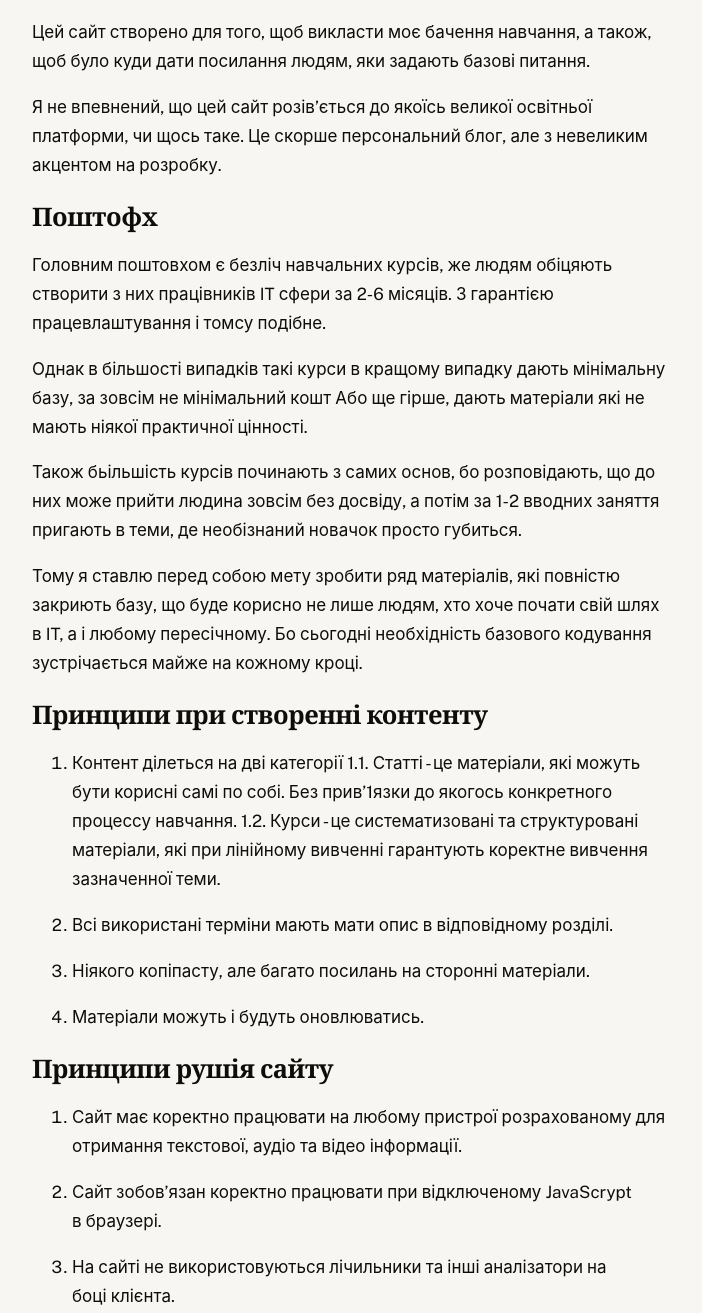
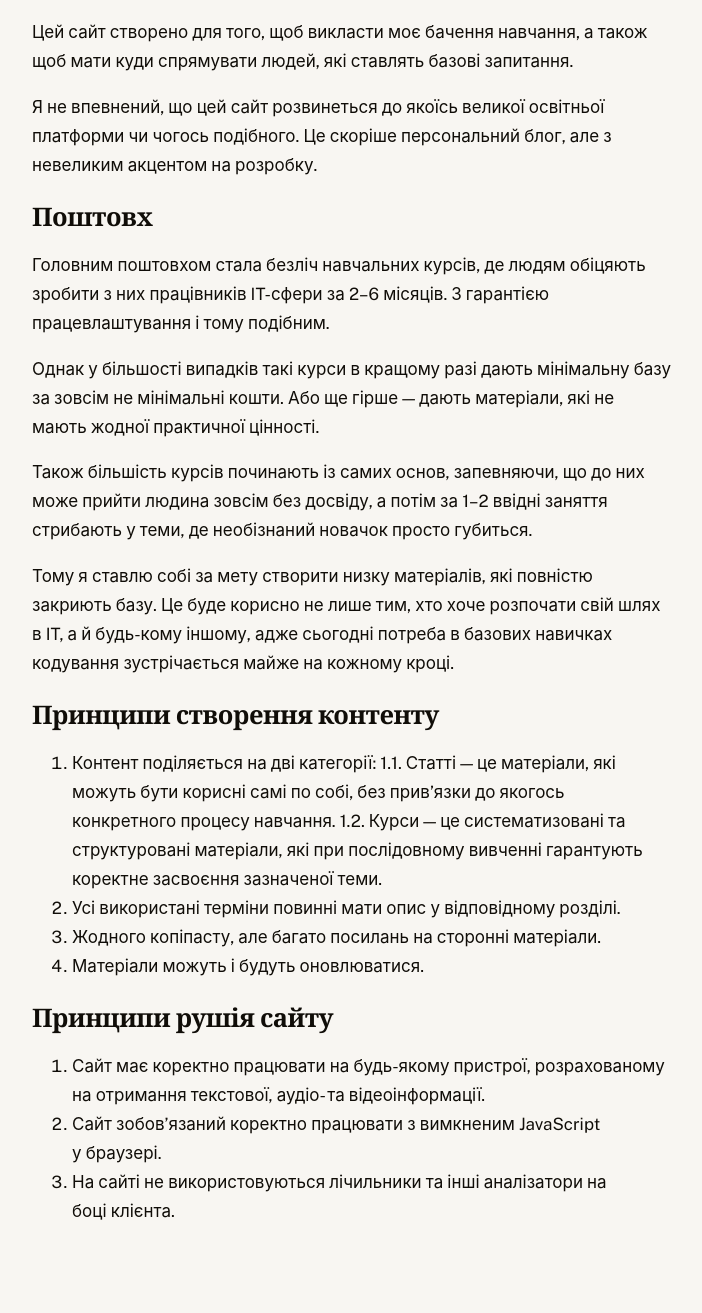
Before and after one commit to studydev-io/website, an Astro site: page /about in a window 1280 px wide. Shown: the part 287-1600 px from the top of the page, without its empty margins (288-990 px from the left). Built offline with nearby package versions, Linux system fonts and the light colour scheme; Astro itself is replaced by a stand-in of ours; a web font is replaced by a local one.

Commit message:
Виправлення стилю та помилок

```diff
--- a/src/pages/about/index.md
+++ b/src/pages/about/index.md
@@ -5,36 +5,31 @@ title: 'Про цей сайт'
 
 # Трохи про мету створення цього сайту та підходи
 
-Цей сайт створено для того, щоб викласти моє бачення навчання, а також, щоб було куди дати посилання людям, яки задають базові питання.
+Цей сайт створено для того, щоб викласти моє бачення навчання, а також щоб мати куди спрямувати людей, які ставлять базові запитання.
 
-Я не впевнений, що цей сайт розів'ється до якоїсь великої освітньої платформи, чи щось таке. Це скорше персональний блог, але з невеликим акцентом на розробку.
+Я не впевнений, що цей сайт розвинеться до якоїсь великої освітньої платформи чи чогось подібного. Це скоріше персональний блог, але з невеликим акцентом на розробку.
 
-## Поштофх
+## Поштовх
 
-Головним поштовхом є безліч навчальних курсів, же людям обіцяють створити з них працівників IT сфери за 2-6 місяців. З гарантією працевлаштування і томсу подібне.
+Головним поштовхом стала безліч навчальних курсів, де людям обіцяють зробити з них працівників IT-сфери за 2–6 місяців. З гарантією працевлаштування і тому подібним.
 
-Однак в більшості випадків такі  курси в кращому випадку дають мінімальну базу, за зовсім не мінімальний кошт Або ще гірше, дають матеріали які не мають ніякої практичної цінності.
+Однак у більшості випадків такі курси в кращому разі дають мінімальну базу за зовсім не мінімальні кошти. Або ще гірше — дають матеріали, які не мають жодної практичної цінності.
 
-Також бьільшість курсів починають з самих основ, бо розповідають, що до них може прийти людина зовсім без досвіду, а потім за 1-2 вводних заняття пригають в теми, де необізнаний новачок просто губиться.
+Також більшість курсів починають із самих основ, запевняючи, що до них може прийти людина зовсім без досвіду, а потім за 1–2 ввідні заняття стрибають у теми, де необізнаний новачок просто губиться.
 
-Тому я ставлю перед собою мету зробити ряд матеріалів, які повністю закриють базу, що буде корисно не лише людям, хто хоче почати свій шлях в IT, а і любому пересічному. Бо сьогодні необхідність базового кодування зустрічається майже на кожному кроці.
+Тому я ставлю собі за мету створити низку матеріалів, які повністю закриють базу. Це буде корисно не лише тим, хто хоче розпочати свій шлях в IT, а й будь-кому іншому, адже сьогодні потреба в базових навичках кодування зустрічається майже на кожному кроці.
 
-## Принципи при створенні контенту
+## Принципи створення контенту
 
-1. Контент ділеться на дві категорії
-1.1. Статті - це матеріали, які можуть бути корисні самі по собі. Без прив'1язки до якогось конкретного процессу навчання.
-1.2. Курси - це систематизовані та структуровані матеріали, які при лінійному вивченні гарантують коректне вивчення зазначенної теми.
-
-2. Всі використані терміни мають мати  опис в відповідному розділі.
-
-3. Ніякого копіпасту, але багато посилань на сторонні матеріали.
-
-4. Матеріали можуть і будуть оновлюватись.
+1. Контент поділяється на дві категорії:
+    1.1. Статті — це матеріали, які можуть бути корисні самі по собі, без прив'язки до якогось конкретного процесу навчання.
+    1.2. Курси — це систематизовані та структуровані матеріали, які при послідовному вивченні гарантують коректне засвоєння зазначеної теми.
+2. Усі використані терміни повинні мати опис у відповідному розділі.
+3. Жодного копіпасту, але багато посилань на сторонні матеріали.
+4. Матеріали можуть і будуть оновлюватися.
 
 ## Принципи рушія сайту
 
-1. Сайт має коректно працювати на любому пристрої розрахованому для отримання текстової, аудіо та відео інформації.
-
-2. Сайт зобов'язан коректно працювати при відключеному JavaScrypt в браузері.
-
+1. Сайт має коректно працювати на будь-якому пристрої, розрахованому на отримання текстової, аудіо- та відеоінформації.
+2. Сайт зобов'язаний коректно працювати з вимкненим JavaScript у браузері.
 3. На сайті не використовуються лічильники та інші аналізатори на боці клієнта.
```
